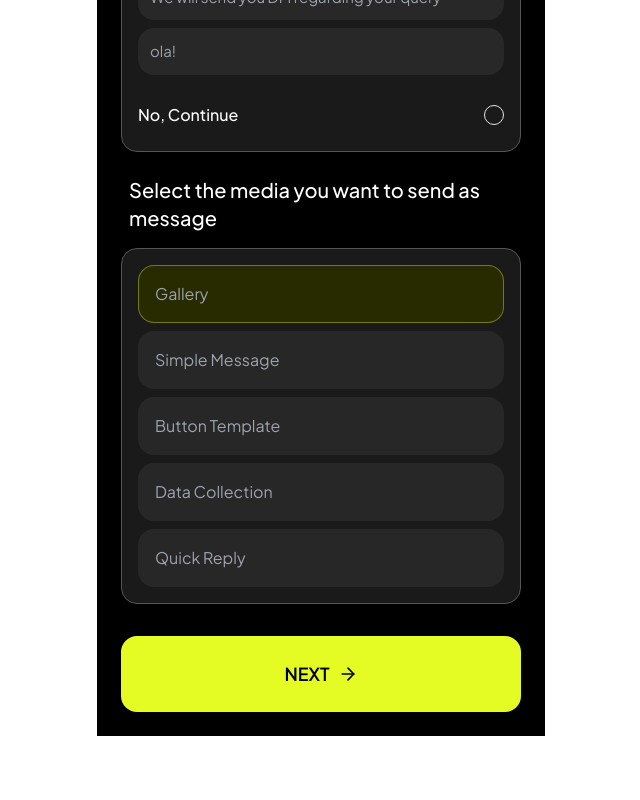
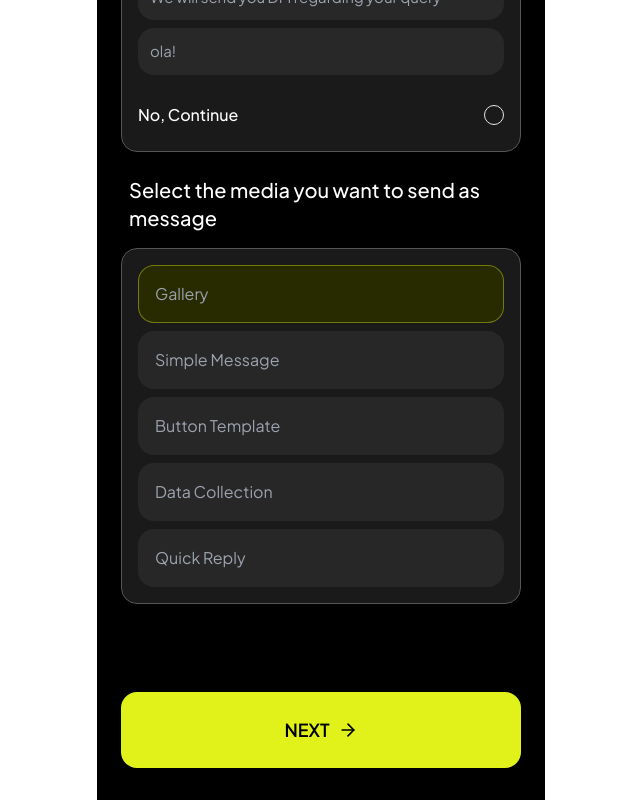
Before and after one commit to AryanChopraa/assignment-kosmc, a Next.js app: page / in a window 1280 px wide. Shown: the part 870-1670 px from the top of the page, without its empty margins (319-959 px from the left). Before the commit the page ends 1606 px from the top, so only its background shows below. Built offline with nearby package versions, Linux system fonts and the light colour scheme.

Commit message:
fixed button

```diff
--- a/src/app/components/NextButton.tsx
+++ b/src/app/components/NextButton.tsx
@@ -3,8 +3,8 @@ import { ArrowRight } from 'lucide-react';
 
 export default function NextButton() {
   return (
-    <div className="pt-2 pb-6 bg-black">
-      <button className="w-full bg-[#e5fb24] text-black hover:bg-opacity-90 transition-colors py-6 text-lg rounded-2xl font-semibold flex items-center justify-center gap-2">
+    <div className="pt-16 pb-8 bg-black">
+      <button className="w-full bg-[#E1F21A] text-black hover:bg-opacity-90 transition-colors py-6 text-lg rounded-2xl font-semibold flex items-center justify-center gap-2">
         NEXT <ArrowRight className="w-5 h-5" />
       </button>
     </div>
```
